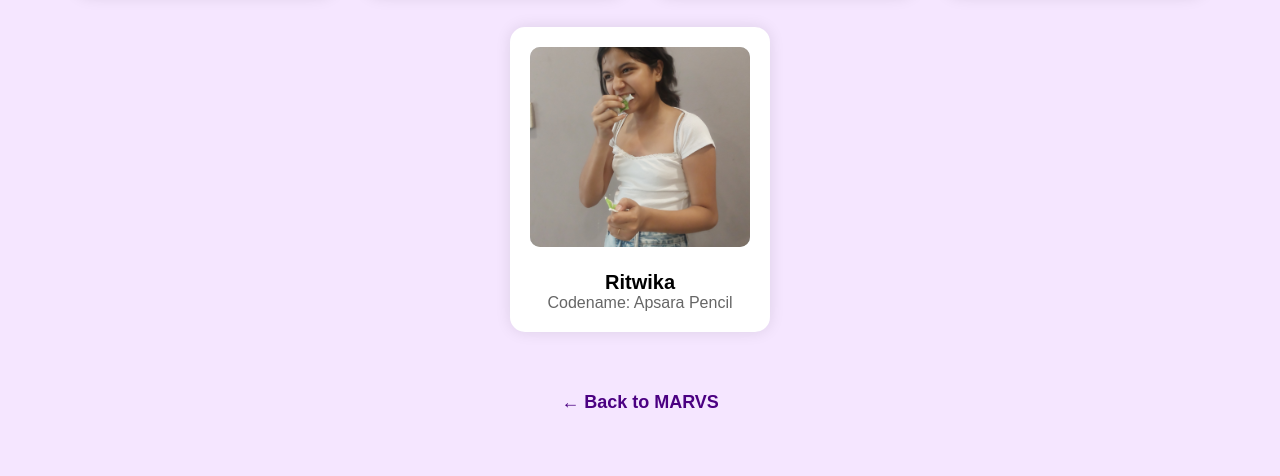
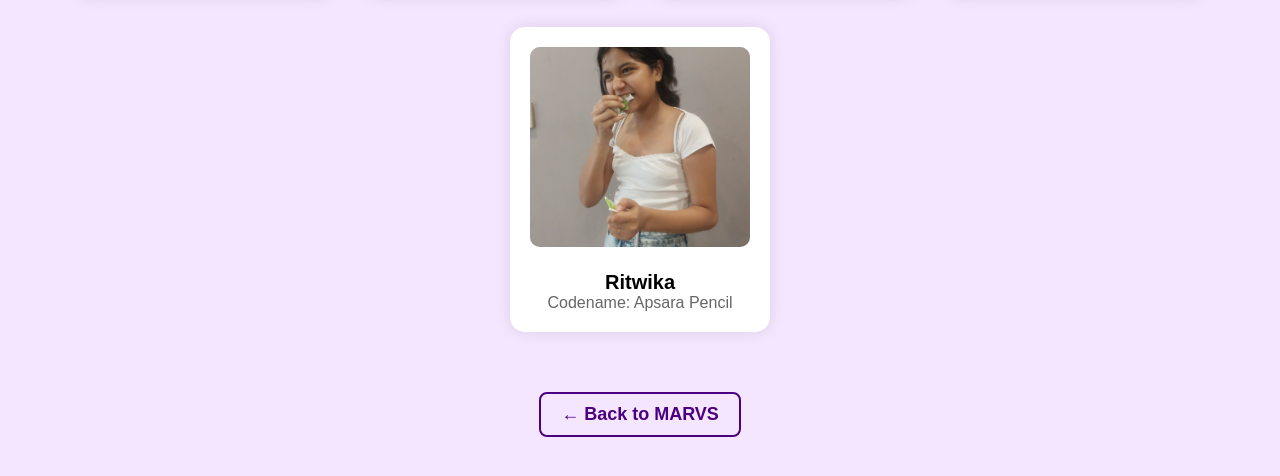
Before and after one commit to Ameyaa-Bajaj/marvs-site, a plain HTML site: page MEET THE TEAM4.html in a window 1280 px wide. Shown: the part 496-972 px from the top of the page. Before the commit the page ends 949 px from the top, so only its background shows below. Drawn offline with Linux system fonts and the light colour scheme.

Commit message:
Update MEET THE TEAM4.html

```diff
--- a/MEET THE TEAM4.html
+++ b/MEET THE TEAM4.html
@@ -52,13 +52,21 @@
       color: #666;
       font-size: 16px;
     }
-    a {
+    .back-link {
       display: block;
       margin: 40px auto;
       text-decoration: none;
       color: #4b0082;
       font-weight: bold;
       font-size: 18px;
+      border: 2px solid #4b0082;
+      padding: 10px 20px;
+      border-radius: 8px;
+      width: fit-content;
+    }
+    .back-link:hover {
+      background-color: #4b0082;
+      color: white;
     }
   </style>
 </head>
@@ -101,7 +109,7 @@
     </div>
   </div>
 
-  <a href="index.html">&larr; Back to MARVS</a>
+  <a href="index.html" class="back-link">&larr; Back to MARVS</a>
 
 </body>
 </html>
```
